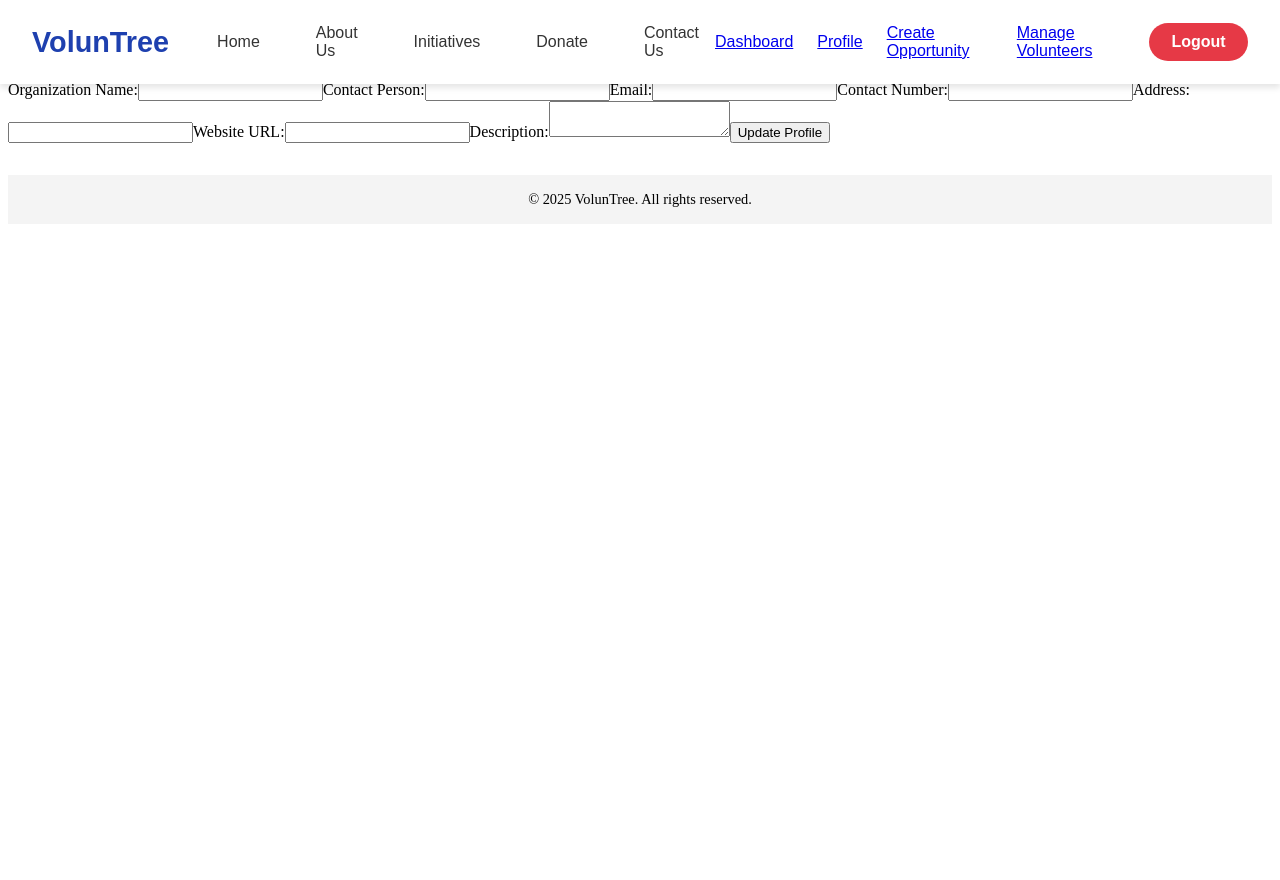
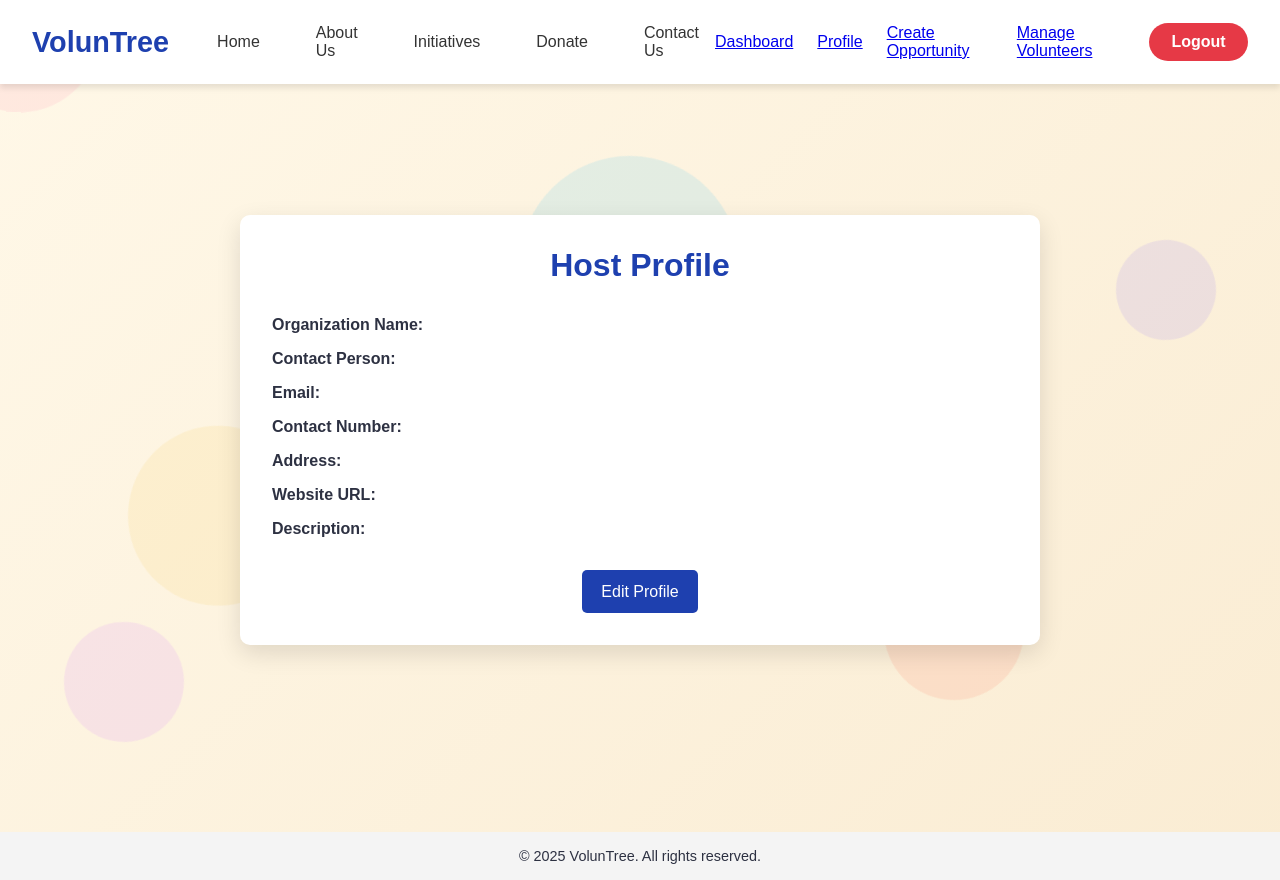
Before and after one commit to notgautham/VolunTree, a React (Vite) app in the folder code/: page /host-profile in a window 1280 px wide. Before the commit the page ends 800 px from the top, so only its background shows below. Built offline with nearby package versions, Linux system fonts and the light colour scheme; no server answers; sample sign-in values are in the browser's storage.

Commit message:
updated host profile page

```diff
--- a/code/src/pages/HostProfile.jsx
+++ b/code/src/pages/HostProfile.jsx
@@ -1,4 +1,213 @@
 import React, { useState, useEffect } from "react";
+import styled, { createGlobalStyle, keyframes } from "styled-components";
+
+const GlobalStyle = createGlobalStyle`
+  * { margin: 0; padding: 0; box-sizing: border-box; }
+  body {
+    font-family: 'Poppins', sans-serif;
+    background: linear-gradient(135deg, #fff8e8 0%, #faecd3 100%);
+    color: #2d3142;
+    overflow-x: hidden;
+  }
+`;
+
+// Background animation styles
+const float = keyframes`
+  0% { transform: translateY(0) rotate(0deg); }
+  50% { transform: translateY(-20px) rotate(10deg); }
+  100% { transform: translateY(0) rotate(0deg); }
+`;
+
+const spin = keyframes`
+  0% { transform: rotate(0); }
+  100% { transform: rotate(360deg); }
+`;
+
+const swirl = keyframes`
+  0% { transform: rotate(0deg) translate(0px, 0px); }
+  25% { transform: rotate(90deg) translate(10px, -10px); }
+  50% { transform: rotate(180deg) translate(-10px, 10px); }
+  75% { transform: rotate(270deg) translate(10px, -10px); }
+  100% { transform: rotate(360deg) translate(0px, 0px); }
+`;
+
+// Styling for main container
+const Container = styled.div`
+  min-width: 800px;
+  margin: 2rem auto;
+  padding: 2rem;
+  background: #ffffff;
+  border-radius: 10px;
+  box-shadow: 0 8px 24px rgba(0,0,0,0.12);
+  z-index: 1;
+  position: relative;
+  transform: translateY(30px);
+`;
+
+// Centering the container on the page
+const PageWrapper = styled.div`
+  display: flex;
+  justify-content: center;
+  align-items: center;
+  min-height: 100vh;
+  position: relative;
+`;
+
+// Animated Background Circles
+const BackgroundShapesContainer = styled.div`
+  position: absolute;
+  top: 0;
+  left: 0;
+  width: 100%;
+  height: 100%;
+  pointer-events: none;
+  overflow: hidden;
+  z-index: 0;
+`;
+
+const Shape = styled.div`
+  position: absolute;
+  border-radius: 50%;
+  opacity: 0.15;
+`;
+
+const Circle1 = styled(Shape)`
+  width: 160px;
+  height: 160px;
+  top: -40px;
+  left: -60px;
+  background: #fa92b2;
+  animation: ${float} 7s ease-in-out infinite;
+`;
+
+const Circle2 = styled(Shape)`
+  width: 100px;
+  height: 100px;
+  top: 30%;
+  right: 5%;
+  background: #9b82f3;
+  animation: ${spin} 12s linear infinite;
+`;
+
+const Circle3 = styled(Shape)`
+  width: 180px;
+  height: 180px;
+  top: 55%;
+  left: 10%;
+  background: #f9cf61;
+  animation: ${float} 8s ease-in-out infinite;
+`;
+
+const Circle4 = styled(Shape)`
+  width: 220px;
+  height: 220px;
+  top: 20%;
+  left: 40%;
+  background: #52c7ee;
+  animation: ${swirl} 10s linear infinite;
+`;
+
+const Circle5 = styled(Shape)`
+  width: 140px;
+  height: 140px;
+  top: 70%;
+  right: 20%;
+  background: #fc8366;
+  animation: ${spin} 14s linear infinite;
+`;
+
+const Circle6 = styled(Shape)`
+  width: 120px;
+  height: 120px;
+  top: 80%;
+  left: 5%;
+  background: #d389fc;
+  animation: ${float} 9s ease-in-out infinite;
+`;
+
+const Title = styled.h1`
+  text-align: center;
+  margin-bottom: 2rem;
+  color: #1e40af;
+`;
+
+const InfoItem = styled.div`
+  margin-bottom: 1rem;
+  font-size: 1rem;
+  span {
+    font-weight: bold;
+  }
+`;
+
+const ButtonGroup = styled.div`
+  display: flex;
+  gap: 1rem;
+  justify-content: center;
+  margin-top: 2rem;
+`;
+
+const Button = styled.button`
+  padding: 0.8rem 1.2rem;
+  border: none;
+  border-radius: 5px;
+  background-color: #1e40af;
+  color: #fff;
+  font-size: 1rem;
+  cursor: pointer;
+  transition: background 0.3s ease;
+  &:hover {
+    background-color: #15317e;
+  }
+`;
+
+const Form = styled.form`
+  display: flex;
+  flex-direction: column;
+  gap: 1.2rem;
+`;
+
+const Label = styled.label`
+  display: flex;
+  flex-direction: column;
+  font-size: 1rem;
+  color: #2d3142;
+`;
+
+const Input = styled.input`
+  padding: 0.8rem;
+  margin-top: 0.5rem;
+  border: 1px solid #ccc;
+  border-radius: 5px;
+  font-size: 1rem;
+  &:focus {
+    outline: none;
+    border-color: #f9cf61;
+  }
+`;
+
+const TextArea = styled.textarea`
+  padding: 0.8rem;
+  margin-top: 0.5rem;
+  border: 1px solid #ccc;
+  border-radius: 5px;
+  font-size: 1rem;
+  &:focus {
+    outline: none;
+    border-color: #f9cf61;
+  }
+`;
+
+const Select = styled.select`
+  padding: 0.8rem;
+  margin-top: 0.5rem;
+  border: 1px solid #ccc;
+  border-radius: 5px;
+  font-size: 1rem;
+  &:focus {
+    outline: none;
+    border-color: #f9cf61;
+  }
+`;
 
 const HostProfile = () => {
   const [profile, setProfile] = useState({
@@ -10,21 +219,28 @@ const HostProfile = () => {
     websiteUrl: "",
     description: "",
   });
+  const [isEditing, setIsEditing] = useState(false);
 
   useEffect(() => {
-    // Fetch the host profile from backend API
+    // Fetch host profile data from /api/auth/host/profile
     const fetchProfile = async () => {
       try {
-        const response = await fetch("/api/host/profile", {
+        const response = await fetch("/api/auth/host/profile", {
           headers: {
             Authorization: `Bearer ${localStorage.getItem("token")}`,
           },
         });
-
         if (!response.ok) throw new Error("Failed to fetch profile");
-
         const data = await response.json();
-        setProfile(data);
+        setProfile({
+          organizationName: data.organization_name || "",
+          contactPerson: data.contact_person || "",
+          email: data.email || "",
+          contactNumber: data.contact_number || "",
+          address: data.address || "",
+          websiteUrl: data.website_url || "",
+          description: data.description || "",
+        });
       } catch (error) {
         console.error(error.message);
       }
@@ -37,68 +253,156 @@ const HostProfile = () => {
     setProfile({ ...profile, [e.target.name]: e.target.value });
   };
 
-  const handleSubmit = async (e) => {
+  const handleSave = async (e) => {
     e.preventDefault();
+    console.log("Updated Profile Data:", profile);  // Log the updated profile data
     try {
-      const response = await fetch("/api/host/profile/update", {
+      const response = await fetch("/api/auth/host/profile/update", {
         method: "PUT",
         headers: {
           "Content-Type": "application/json",
           Authorization: `Bearer ${localStorage.getItem("token")}`,
         },
-        body: JSON.stringify(profile),
+        body: JSON.stringify({
+          organizationName: profile.organizationName,
+          contactPerson: profile.contactPerson,
+          contactNumber: profile.contactNumber,
+          address: profile.address,
+          websiteUrl: profile.websiteUrl,
+          description: profile.description,
+        }),
       });
 
-      if (!response.ok) throw new Error("Failed to update profile");
+      if (!response.ok) {
+        console.error("Error response from the server:", response);  // Log the response error
+        throw new Error("Failed to update profile");
+      }
 
       alert("Profile updated successfully!");
+      setIsEditing(false);
     } catch (error) {
-      console.error(error.message);
+      console.error("Error updating profile:", error.message);
+      alert("Error updating profile. Please try again.");
     }
   };
 
+
   return (
-    <div>
-      <h1>Host Profile</h1>
-      <form onSubmit={handleSubmit}>
-        <label>
+    <>
+      <GlobalStyle />
+      <PageWrapper>
+        <BackgroundShapesContainer>
+          <Circle1 />
+          <Circle2 />
+          <Circle3 />
+          <Circle4 />
+          <Circle5 />
+          <Circle6 />
+        </BackgroundShapesContainer>
+        <Container>
+          <Title>Host Profile</Title>
+          {isEditing ? (
+            <Form onSubmit={handleSave}>
+              <Label>
                 Organization Name:
-          <input type="text" name="organizationName" value={profile.organizationName} onChange={handleChange} />
-        </label>
-
-        <label>
+                <Input
+                  type="text"
+                  name="organizationName"
+                  value={profile.organizationName}
+                  onChange={handleChange}
+                />
+              </Label>
+              <Label>
                 Contact Person:
-          <input type="text" name="contactPerson" value={profile.contactPerson} onChange={handleChange} />
-        </label>
-
-        <label>
+                <Input
+                  type="text"
+                  name="contactPerson"
+                  value={profile.contactPerson}
+                  onChange={handleChange}
+                />
+              </Label>
+              <Label>
                 Email:
-          <input type="email" name="email" value={profile.email} readOnly />
-        </label>
-
-        <label>
+                <Input
+                  type="email"
+                  name="email"
+                  value={profile.email}
+                  readOnly
+                />
+              </Label>
+              <Label>
                 Contact Number:
-          <input type="text" name="contactNumber" value={profile.contactNumber} onChange={handleChange} />
-        </label>
-
-        <label>
+                <Input
+                  type="text"
+                  name="contactNumber"
+                  value={profile.contactNumber}
+                  onChange={handleChange}
+                />
+              </Label>
+              <Label>
                 Address:
-          <input type="text" name="address" value={profile.address} onChange={handleChange} />
-        </label>
-
-        <label>
+                <Input
+                  type="text"
+                  name="address"
+                  value={profile.address}
+                  onChange={handleChange}
+                />
+              </Label>
+              <Label>
                 Website URL:
-          <input type="url" name="websiteUrl" value={profile.websiteUrl} onChange={handleChange} />
-        </label>
-
-        <label>
+                <Input
+                  type="url"
+                  name="websiteUrl"
+                  value={profile.websiteUrl}
+                  onChange={handleChange}
+                />
+              </Label>
+              <Label>
                 Description:
-          <textarea name="description" value={profile.description} onChange={handleChange} />
-        </label>
-
-        <button type="submit">Update Profile</button>
-      </form>
-    </div>
+                <TextArea
+                  name="description"
+                  value={profile.description}
+                  onChange={handleChange}
+                />
+              </Label>
+              <ButtonGroup>
+                <Button type="submit">Save Changes</Button>
+                <Button type="button" onClick={() => setIsEditing(false)}>
+                  Cancel
+                </Button>
+              </ButtonGroup>
+            </Form>
+          ) : (
+            <>
+              <InfoItem>
+                <span>Organization Name:</span> {profile.organizationName}
+              </InfoItem>
+              <InfoItem>
+                <span>Contact Person:</span> {profile.contactPerson}
+              </InfoItem>
+              <InfoItem>
+                <span>Email:</span> {profile.email}
+              </InfoItem>
+              <InfoItem>
+                <span>Contact Number:</span> {profile.contactNumber}
+              </InfoItem>
+              <InfoItem>
+                <span>Address:</span> {profile.address}
+              </InfoItem>
+              <InfoItem>
+                <span>Website URL:</span> {profile.websiteUrl}
+              </InfoItem>
+              <InfoItem>
+                <span>Description:</span> {profile.description}
+              </InfoItem>
+              <ButtonGroup>
+                <Button onClick={() => setIsEditing(true)}>Edit Profile</Button>
+              </ButtonGroup>
+            </>
+          )}
+        </Container>
+      </PageWrapper>
+    </>
   );
 };
 
```
Also changed, not shown: 1 other file (tests, documents, lock files or other folders). Lines whose indentation alone changed are shown as unchanged.
